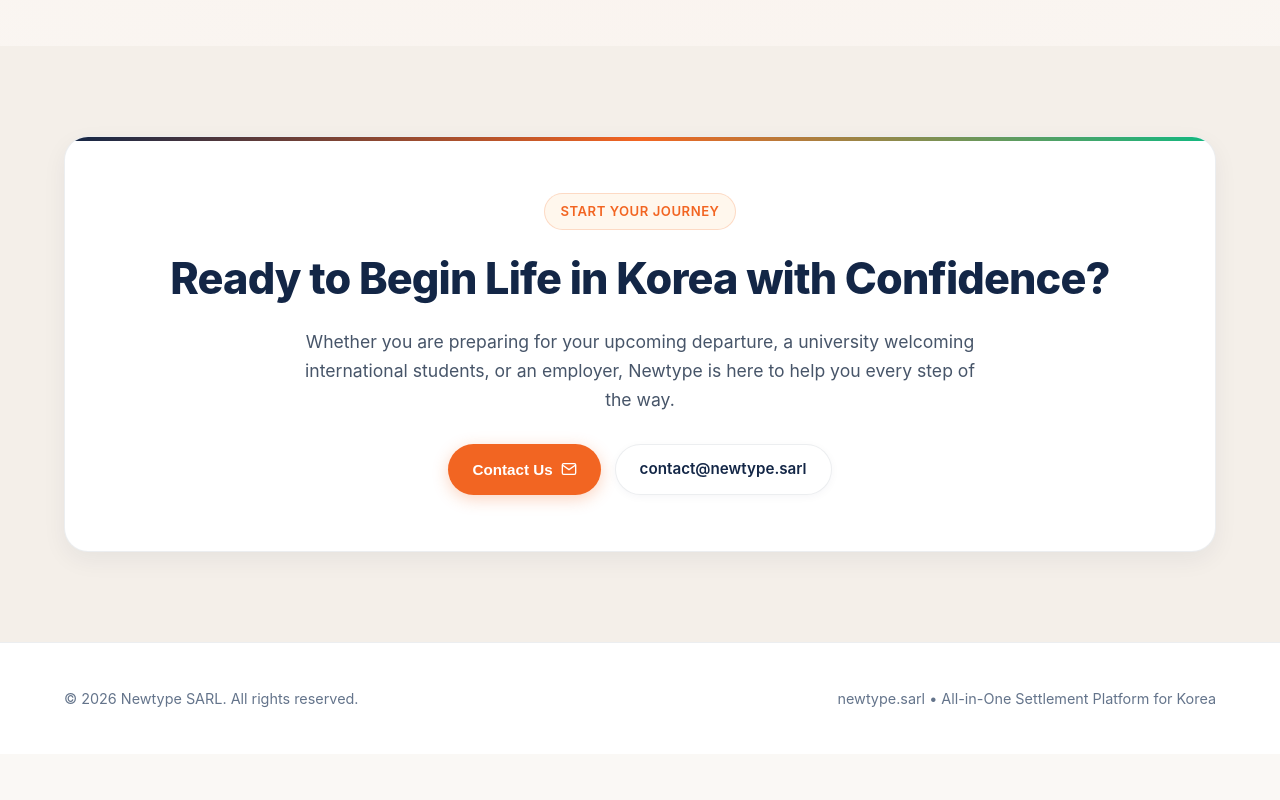
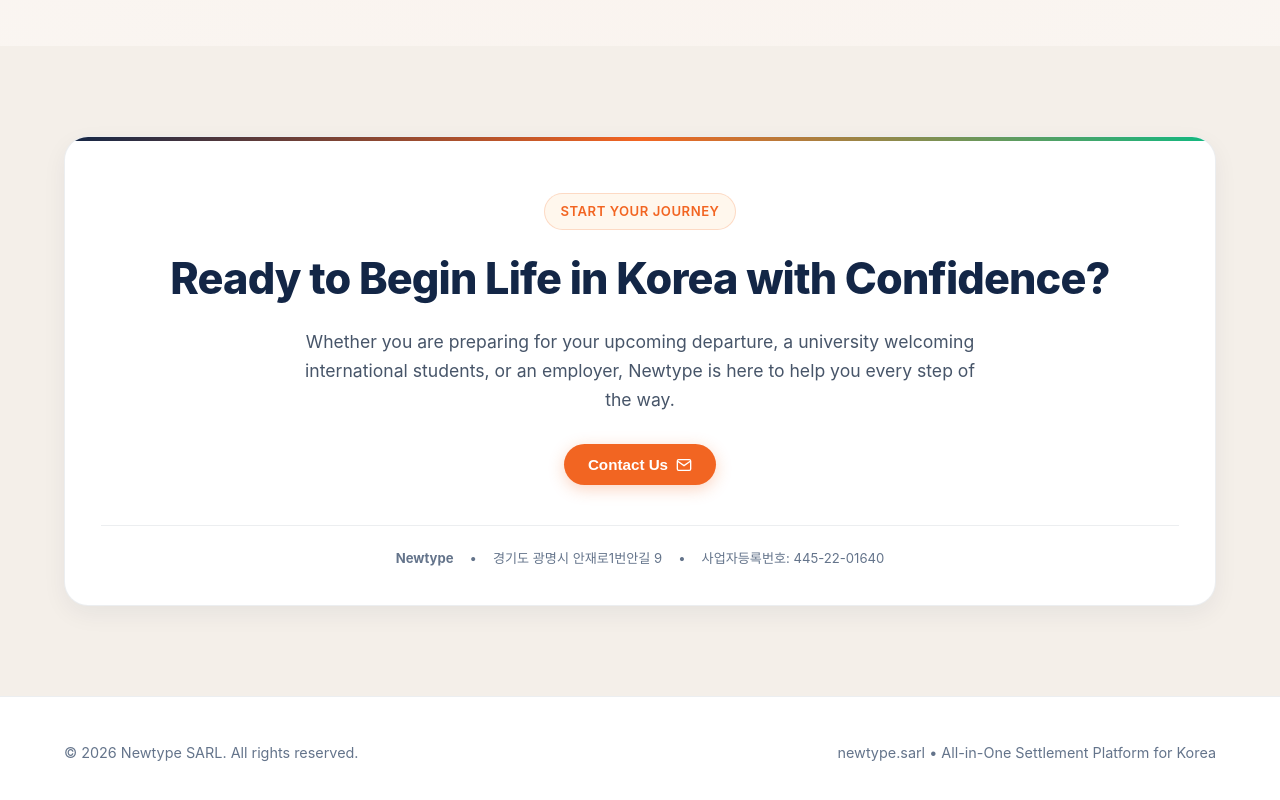
Before and after one commit to ixix99/webpage_newtype, a website built with Vite: page index.html in a window 1280 px wide. Shown: the part 3569-4369 px from the top of the page. Before the commit the page ends 4323 px from the top, so only its background shows below. Built offline with nearby package versions, Linux system fonts and the light colour scheme.

Commit message:
fix: remove redundant email button and add business info metadata (Newtype, address, registration number) to CTA card

```diff
--- a/index.html
+++ b/index.html
@@ -306,7 +306,7 @@
           <p class="section-desc" style="max-width: 680px; margin: 0 auto 30px;" data-i18n="cta_desc">
             Whether you are preparing for your upcoming departure, a university welcoming international students, or an employer, Newtype is here to help you every step of the way.
           </p>
-          <div style="display: flex; gap: 14px; justify-content: center; flex-wrap: wrap;">
+          <div style="display: flex; justify-content: center;">
             <button class="btn btn-primary" data-open-modal>
               <span data-i18n="nav_contact">Contact Us</span>
               <svg width="16" height="16" viewBox="0 0 24 24" fill="none" stroke="currentColor" stroke-width="2">
@@ -314,9 +314,14 @@
                 <polyline points="22,6 12,13 2,6"></polyline>
               </svg>
             </button>
-            <a href="mailto:contact@newtype.sarl" class="btn btn-secondary">
-              <span>contact@newtype.sarl</span>
-            </a>
+          </div>
+
+          <div class="cta-business-meta">
+            <span><strong>Newtype</strong></span>
+            <span>•</span>
+            <span>경기도 광명시 안재로1번안길 9</span>
+            <span>•</span>
+            <span>사업자등록번호: 445-22-01640</span>
           </div>
         </div>
       </div>
--- a/src/style.css
+++ b/src/style.css
@@ -617,7 +617,7 @@ body {
   background: #ffffff;
   border: 1px solid var(--border-subtle);
   border-radius: var(--radius-lg);
-  padding: 56px 36px;
+  padding: 56px 36px 36px;
   text-align: center;
   box-shadow: var(--shadow-md);
   position: relative;
@@ -632,6 +632,20 @@ body {
   right: 0;
   height: 4px;
   background: linear-gradient(90deg, #132646 0%, #f26522 50%, #10b981 100%);
+}
+
+.cta-business-meta {
+  margin-top: 40px;
+  padding-top: 22px;
+  border-top: 1px solid var(--border-subtle);
+  font-size: 0.82rem;
+  color: var(--text-muted);
+  display: flex;
+  flex-wrap: wrap;
+  justify-content: center;
+  align-items: center;
+  gap: 6px 16px;
+  line-height: 1.6;
 }
 
 /* Modal */
```
